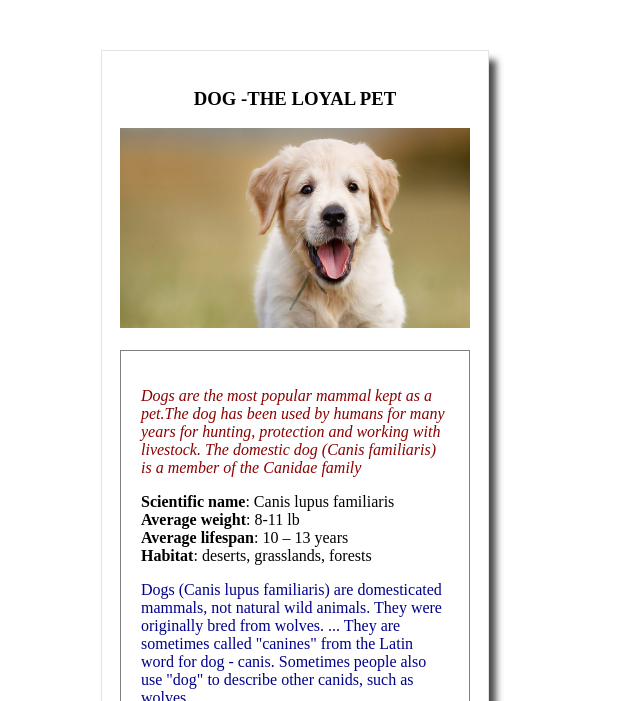
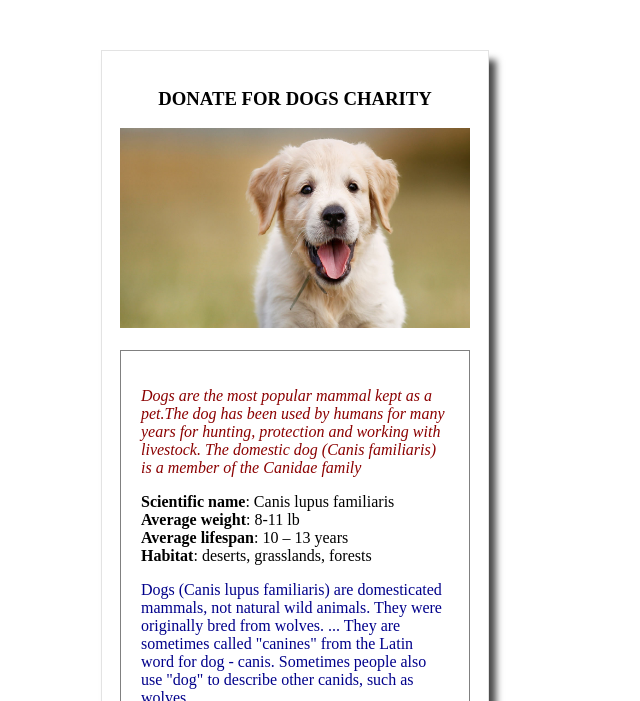
Before and after one commit to KartikVij/phase1, a plain HTML site: page index.html in a window 1280 px wide. Shown: the top 701 px of the page, without its empty margins (347-987 px from the left). Drawn offline with Linux system fonts and the light colour scheme.

Commit message:
Update index.html

```diff
--- a/index.html
+++ b/index.html
@@ -2,13 +2,13 @@
 <html>
 <head>
 	<meta charset="utf-8">
-	<title>Animal Trading Cards</title>
+	<title>DONATE FOR DOGS Charity</title>
     <link href="styles.css" rel="stylesheet">
 </head>
 <body class="bodydesg">
 	<div>
 		<!-- your favorite animal's name goes here -->
-		<h3 class=headee>DOG -THE LOYAL PET</h3>
+		<h3 class=headee>DONATE FOR DOGS CHARITY</h3>
 		<!-- your favorite animal's image goes here -->
 		<img src="dog.jpg" alt="DOG" class="imageee">
 		<div class="divee">
```
